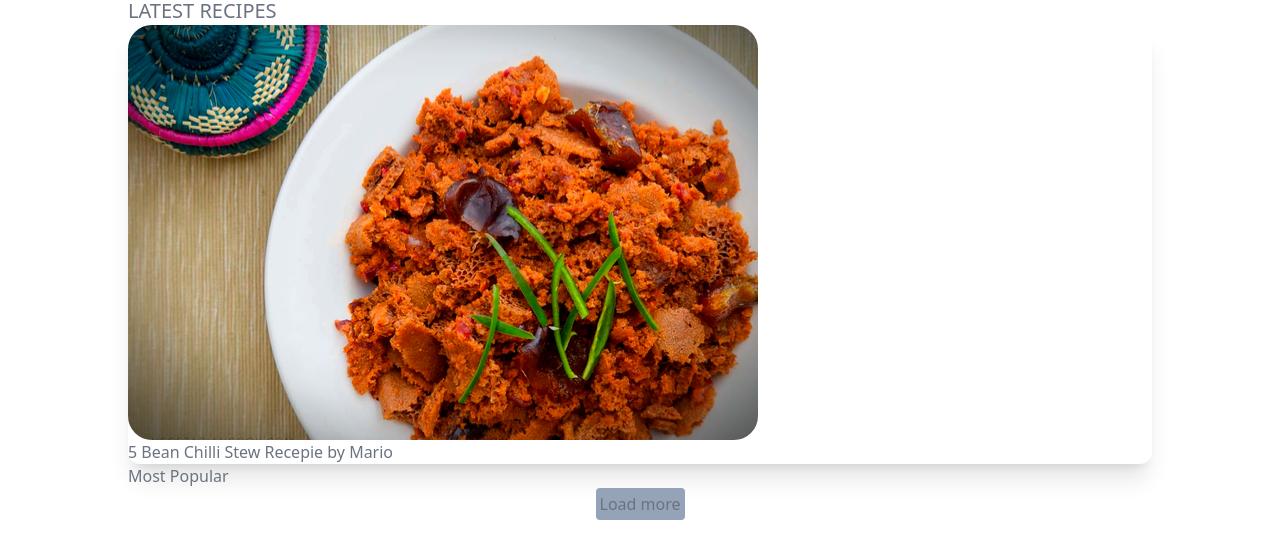
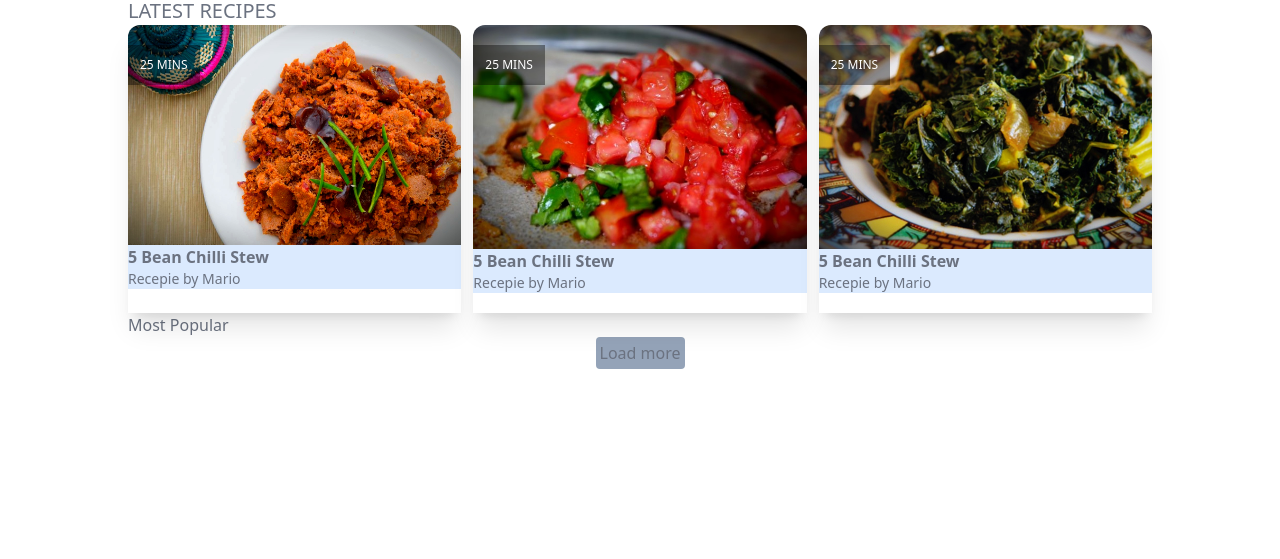
Before and after one commit to KidusThethird/Yummy-Ethio, a website: page public/index.html in a window 1280 px wide. Shown: the part 207-766 px from the top of the page. Drawn offline with Linux system fonts and the light colour scheme.

Commit message:
grid added

```diff
--- a/public/index.html
+++ b/public/index.html
@@ -49,17 +49,57 @@
                <div>
                 <h4 class="text-xl uppercase">Latest Recipes</h4>
                </div>
+
+
+
+
+                <div class="grid grid-cols-3 gap-3">
+
+
                 <!--A card start-->
-               <div class="bg-white rounded-xl shadow-xl   overflow-hidden">
-                <img class="rounded-3xl  "  src="./img/pic1.png" alt="firfir">
+               <div class="card">
+                <img class="card_image"  src="./img/pic1.png" alt="firfir">
 
-                <div >
-                    <span  class="">5 Bean Chilli Stew</span>
-                    <span>Recepie by Mario</span>
+                <div class="bottom_of_card">
+                    <span  class="font-bold">5 Bean Chilli Stew</span>
+                    <span class="block text-gray-500 text-sm">Recepie by Mario</span>
+                </div>
+                <div class="badge">
+                    <span class="text-white"> 25 Mins</span>
                 </div>
                </div>
                <!-- A car End-->
 
+               <!--A card start-->
+               <div class="card">
+                <img class="card_image  "  src="./img/pic4.jpg" alt="firfir">
+
+                <div class="bottom_of_card">
+                    <span  class="font-bold">5 Bean Chilli Stew</span>
+                    <span class="block text-gray-500 text-sm">Recepie by Mario</span>
+                </div>
+                <div class="badge">
+                    <span class="text-white"> 25 Mins</span>
+                </div>
+               </div>
+               <!-- A car End-->
+               <!--A card start-->
+               <div class="card">
+                <img class="card_image "  src="./img/pic3.png" alt="firfir">
+
+                <div class="bottom_of_card">
+                    <span  class="font-bold">5 Bean Chilli Stew</span>
+                    <span class="block text-gray-500 text-sm">Recepie by Mario</span>
+                </div>
+                <div class="badge">
+                    <span class="text-white"> 25 Mins</span>
+                </div>
+               </div>
+               <!-- A car End-->
+
+
+
+            </div>
                <h4>Most Popular</h4>
                <div>
                 <!-- A card Start-->
--- a/src/input.css
+++ b/src/input.css
@@ -1,3 +1,16 @@
 @tailwind base;
 @tailwind components;
 @tailwind utilities;
+
+.card {
+    @apply bg-white  shadow-xl   overflow-hidden relative pb-5 ;
+}
+.badge {
+    @apply uppercase bg-opacity-40 	bg-black text-xs p-3 absolute top-5;
+}
+.bottom_of_card {
+    @apply bg-blue-100;
+}
+.card_image {
+    @apply w-full  rounded-t-xl;
+}
```
Also changed, not shown: public/output.css.
